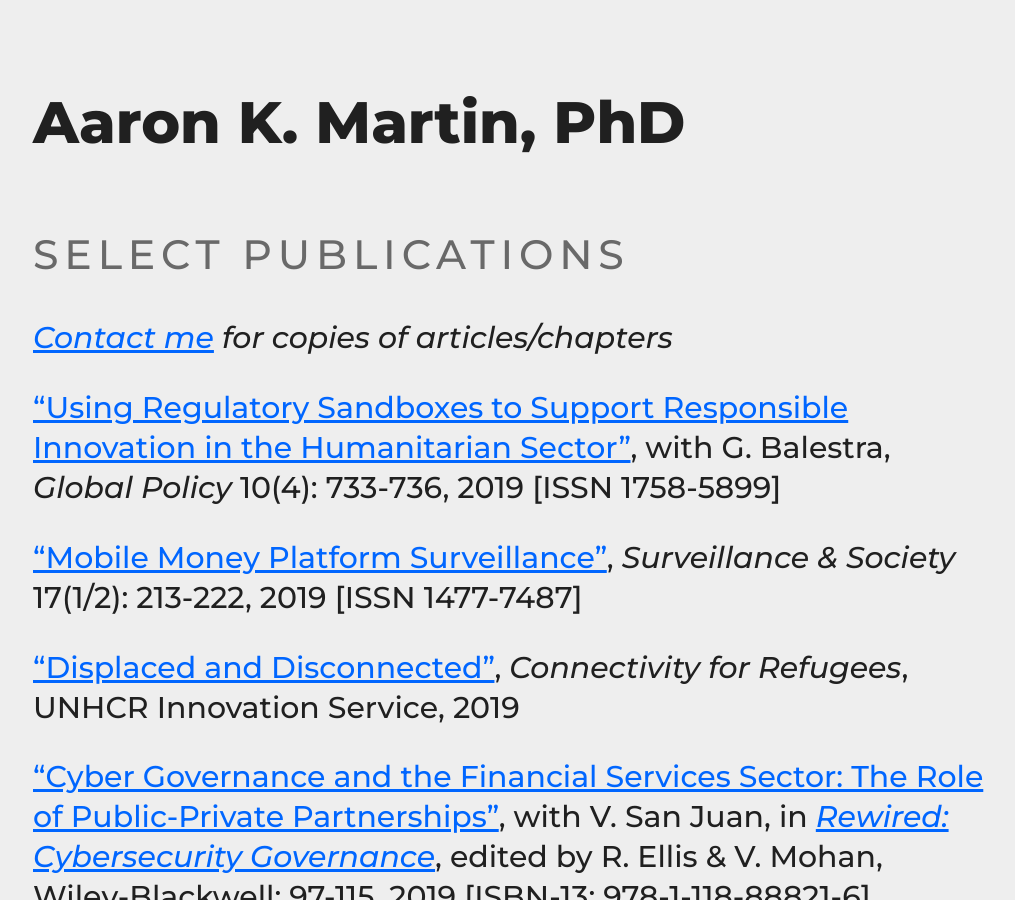
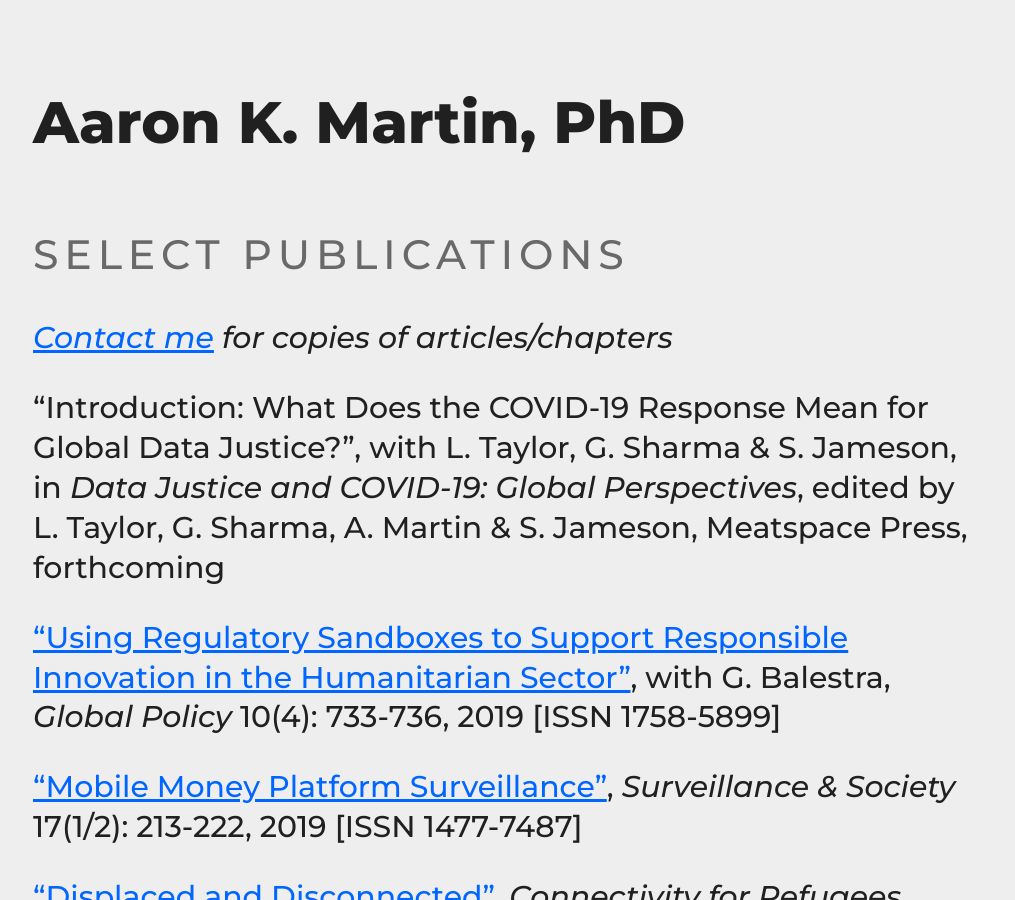
Before and after one commit to haroonalrasheed/641a, a Jekyll site: the page built from select-publications/index.md, in a window 1280 px wide and 900 px high. Shown: the whole window, without its empty margins (131-1146 px from the left). Built offline with Jekyll 4.4.1, drawn with Linux system fonts in a browser that asks for light colours.

Commit message:
Update index.md

```diff
--- a/select-publications/index.md
+++ b/select-publications/index.md
@@ -6,6 +6,8 @@ title: Select Publications
 ## Select Publications
 
 _[Contact me](mailto:a.k.martin@alumni.lse.ac.uk) for copies of articles/chapters_
+
+"Introduction: What Does the COVID-19 Response Mean for Global Data Justice?", with L. Taylor, G. Sharma & S. Jameson, in *Data Justice and COVID-19: Global Perspectives*, edited by L. Taylor, G. Sharma, A. Martin & S. Jameson, Meatspace Press, forthcoming
 
 ["Using Regulatory Sandboxes to Support Responsible Innovation in the Humanitarian Sector"](https://doi.org/10.1111/1758-5899.12729), with G. Balestra, *Global Policy* 10(4): 733-736, 2019 [ISSN 1758-5899]
 
```
